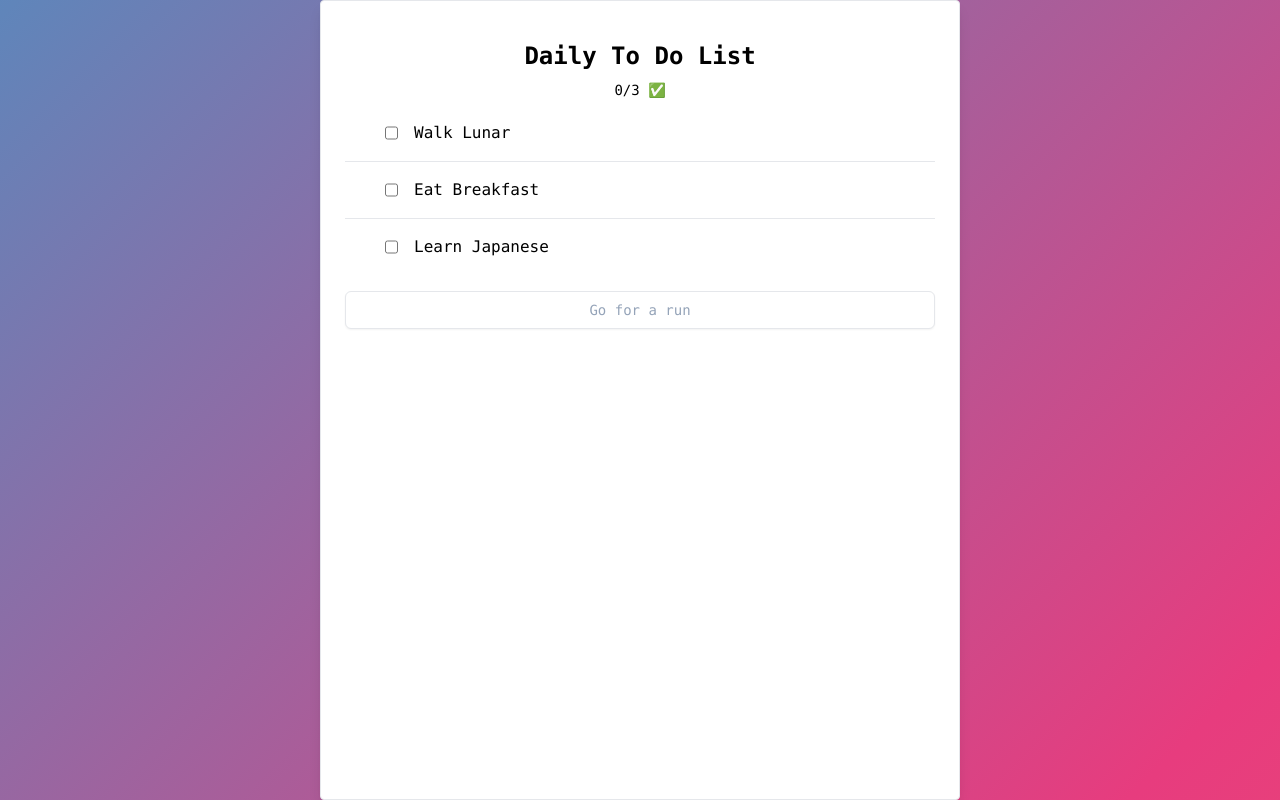
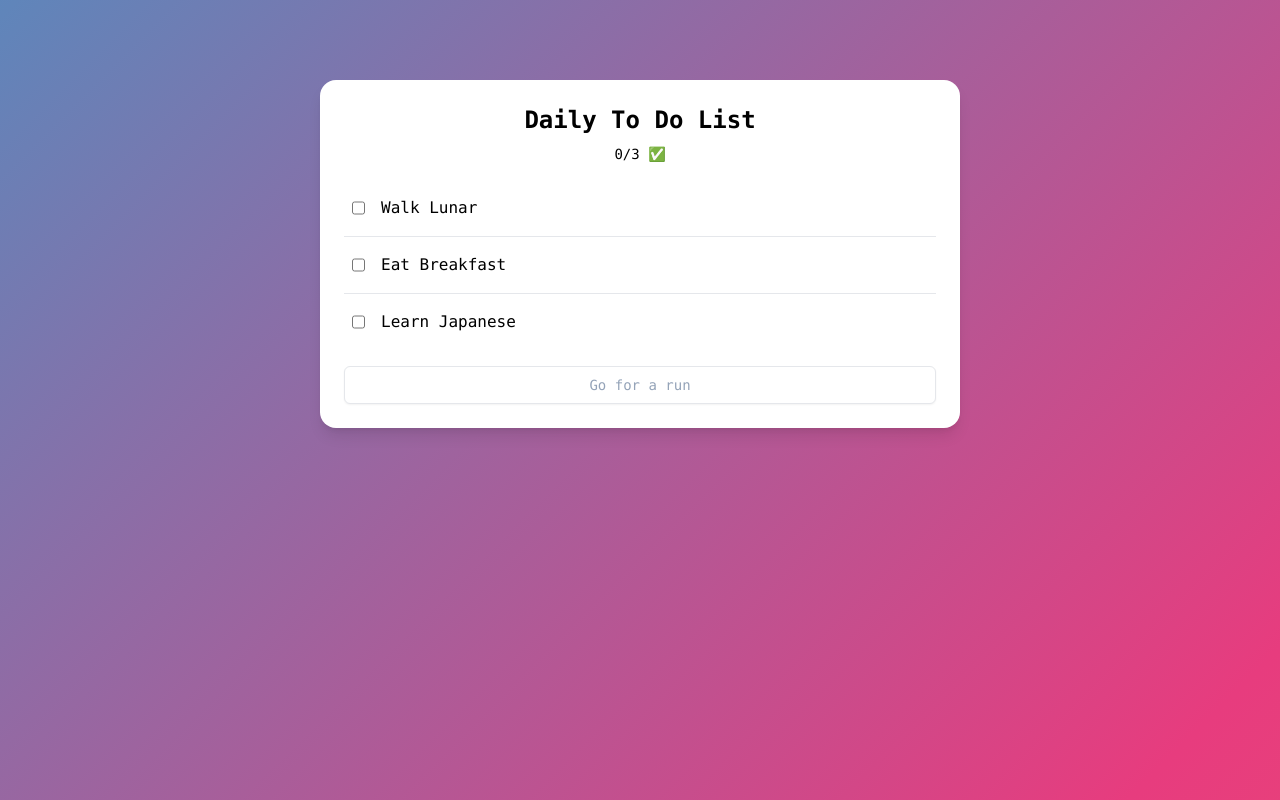
Before and after one commit to laurapham1/fun-todolist, a Gatsby site: page / in a window 1280 px wide. Built offline with nearby package versions, Linux system fonts and the light colour scheme; Gatsby itself is replaced by a stand-in of ours.

Commit message:
update stylings

```diff
--- a/src/pages/index.js
+++ b/src/pages/index.js
@@ -67,20 +67,20 @@ const IndexPage = () => {
 
 	return (
 		<main className='flex justify-center flex-col items-center gap-2 font-mono p-10 h-full'>
-			<div className='z-10'>
-				<h1 className='text-2xl font-bold mb-2'>Daily To Do List</h1>
-				<p className='text-sm text-center'>
-					{totalCompleted}/{todos.length} ✅
-				</p>
-			</div>
 			<div
 				id='todo-list'
-				className='bg-white rounded border p-6 shadow-lg gap-4 flex flex-col absolute h-[100vh] top-0 max-w-[80vw] min-w-[50vw]'
+				className='bg-white rounded-2xl rounded-t-0 p-6 shadow-lg gap-4 flex flex-col absolute max-h-[80vh] top-[10vh] max-w-[80vw] min-w-[50vw]'
 			>
-				<div id='todos' className='mt-[80px] overflow-auto'>
+				<div className='z-10 text-center'>
+					<h1 className='text-2xl font-bold mb-2'>Daily To Do List</h1>
+					<p className='text-sm'>
+						{totalCompleted}/{todos.length} ✅
+					</p>
+				</div>
+				<div id='todos' className='overflow-auto'>
 					{todos.map((todo, index) => {
 						return (
-							<div className='flex gap-4 p-4 px-10 border-b last:border-b-0'>
+							<div className='flex gap-4 p-4 px-2 border-b last:border-b-0'>
 								<input
 									type='checkbox'
 									id={todo.id}
```
